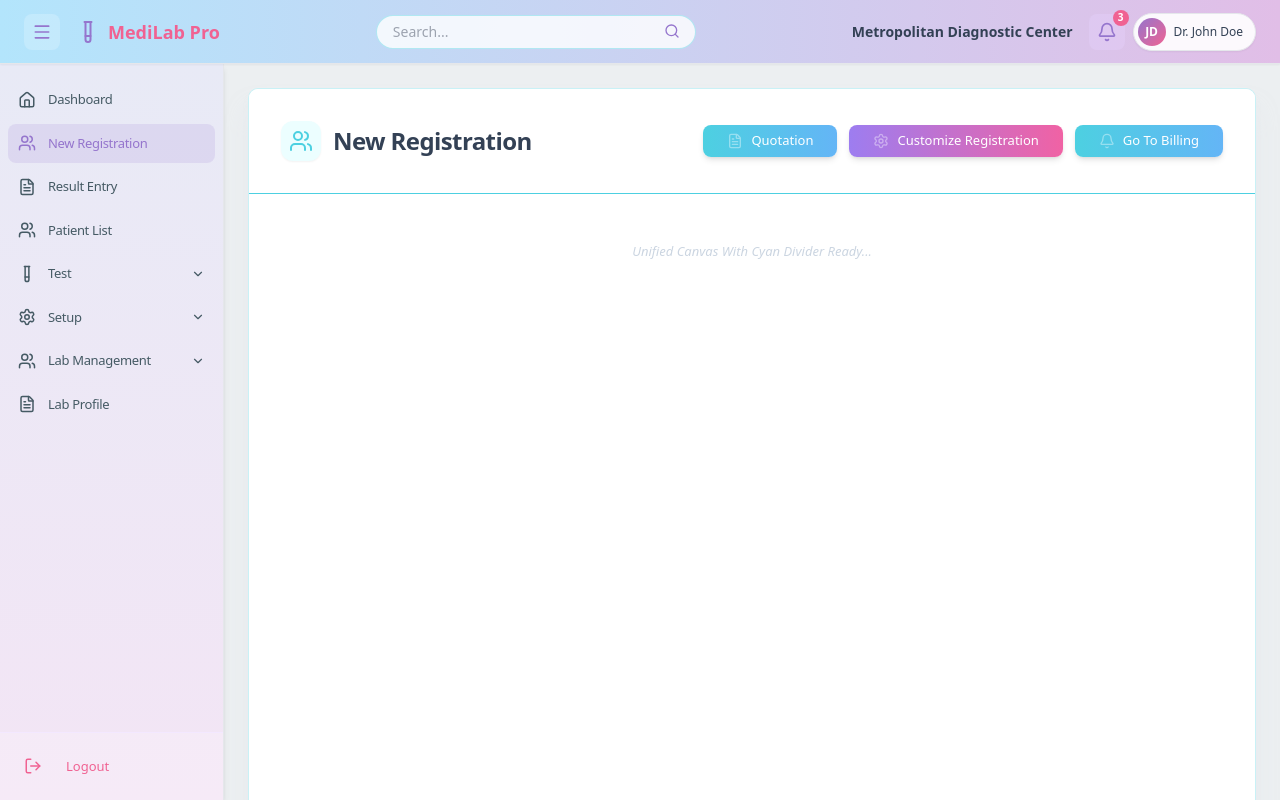
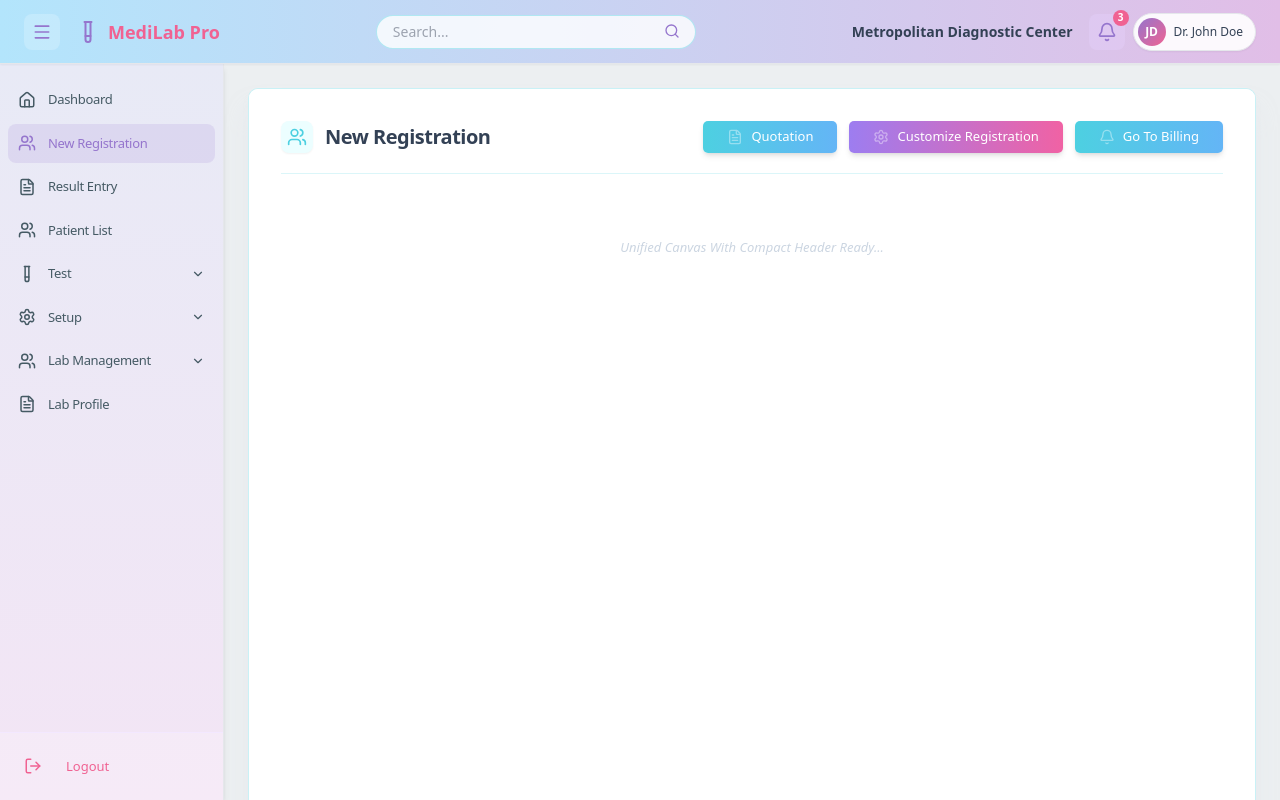
Before and after one commit to laleeth93-cyber/my-lab-app, a Next.js app: page / in a window 1280 px wide. Both pictures are taken after a click on the item "New Registration". Built offline with nearby package versions, Linux system fonts and the light colour scheme.

Commit message:
UI: Reduced heading and icon size for a more compact registration header

```diff
--- a/app/page.tsx
+++ b/app/page.tsx
@@ -217,45 +217,49 @@ export default function Dashboard() {
                 <div className="bg-white rounded-[10px] shadow-xl shadow-slate-200/50 border-[0.5px] min-h-[900px] max-w-6xl mx-auto flex flex-col overflow-hidden"
                      style={{ borderColor: 'rgba(77, 208, 225, 0.3)' }}>
 
-                  {/* 1. Header & Action Bar Area with Cyan Bottom Line */}
-                  <div className="p-8 border-b bg-white" style={{ borderBottomColor: '#4dd0e1' }}>
-                    <div className="flex flex-col md:flex-row md:items-center justify-between gap-4">
+                  {/* 1. Header & Action Bar Area */}
+                  <div className="p-8 pb-4 bg-white">
+                    <div className="flex flex-col md:flex-row md:items-center justify-between gap-4 mb-5">
                       <div className="flex items-center gap-3">
-                        {/* Registration Icon with Cyan Background */}
-                        <div className="p-2 rounded-xl bg-cyan-50 text-[#4dd0e1] shadow-sm">
-                          <Users size={24} />
+                        {/* Reduced Registration Icon Size */}
+                        <div className="p-1.5 rounded-lg bg-cyan-50 text-[#4dd0e1] shadow-sm">
+                          <Users size={20} />
                         </div>
-                        <h2 className="text-2xl font-bold text-slate-700 tracking-tight">New Registration</h2>
+                        {/* Reduced Heading Font Size */}
+                        <h2 className="text-xl font-bold text-slate-700 tracking-tight">New Registration</h2>
                       </div>
 
                       <div className="flex flex-wrap items-center gap-3">
-                        {/* Quotation Button */}
-                        <button className="flex items-center gap-2 px-6 py-1.5 rounded-lg text-white font-medium text-[13px] capitalize shadow-md transition-all hover:opacity-90 active:scale-95"
+                        {/* Quotation Button (5px Radius) */}
+                        <button className="flex items-center gap-2 px-6 py-1.5 rounded-[5px] text-white font-medium text-[13px] capitalize shadow-md transition-all hover:opacity-90 active:scale-95"
                           style={{ background: 'linear-gradient(to right, #4dd0e1, #64b5f6)' }}>
                           <FileText size={16} className="opacity-40" />
                           Quotation
                         </button>
 
-                        {/* Customize Registration Button */}
-                        <button className="flex items-center gap-2 px-6 py-1.5 rounded-lg text-white font-medium text-[13px] capitalize shadow-md transition-all hover:opacity-90 active:scale-95"
+                        {/* Customize Registration Button (5px Radius) */}
+                        <button className="flex items-center gap-2 px-6 py-1.5 rounded-[5px] text-white font-medium text-[13px] capitalize shadow-md transition-all hover:opacity-90 active:scale-95"
                           style={{ background: 'linear-gradient(to right, #9d7df0, #f062a4)' }}>
                           <Settings size={16} className="opacity-40" />
                           Customize registration
                         </button>
 
-                        {/* Go to Billing Button */}
-                        <button className="flex items-center gap-2 px-6 py-1.5 rounded-lg text-white font-medium text-[13px] capitalize shadow-md transition-all hover:opacity-90 active:scale-95"
+                        {/* Go to Billing Button (5px Radius) */}
+                        <button className="flex items-center gap-2 px-6 py-1.5 rounded-[5px] text-white font-medium text-[13px] capitalize shadow-md transition-all hover:opacity-90 active:scale-95"
                           style={{ background: 'linear-gradient(to right, #4dd0e1, #64b5f6)' }}>
                           <Bell size={16} className="opacity-40" />
                           Go to billing
                         </button>
                       </div>
                     </div>
+
+                    {/* Hairline Cyan Line */}
+                    <div className="h-[0.5px] w-full" style={{ backgroundColor: 'rgba(77, 208, 225, 0.2)' }}></div>
                   </div>
 
                   {/* 2. Content Area */}
                   <div className="flex-1 p-12 flex flex-col items-center justify-start">
-                      <p className="text-slate-300 italic text-[13px] font-medium capitalize">Unified canvas with cyan divider ready...</p>
+                      <p className="text-slate-300 italic text-[13px] font-medium capitalize">Unified canvas with compact header ready...</p>
                   </div>
 
                 </div>
```
